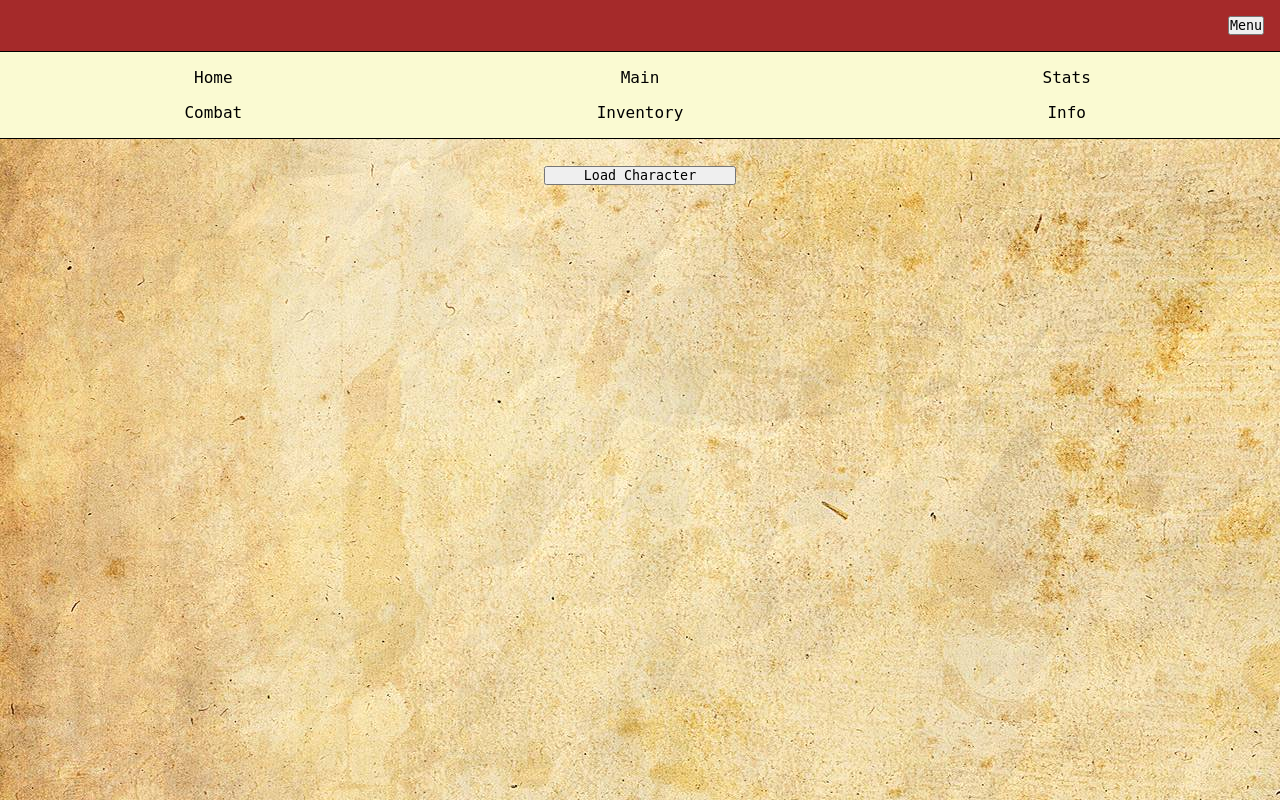
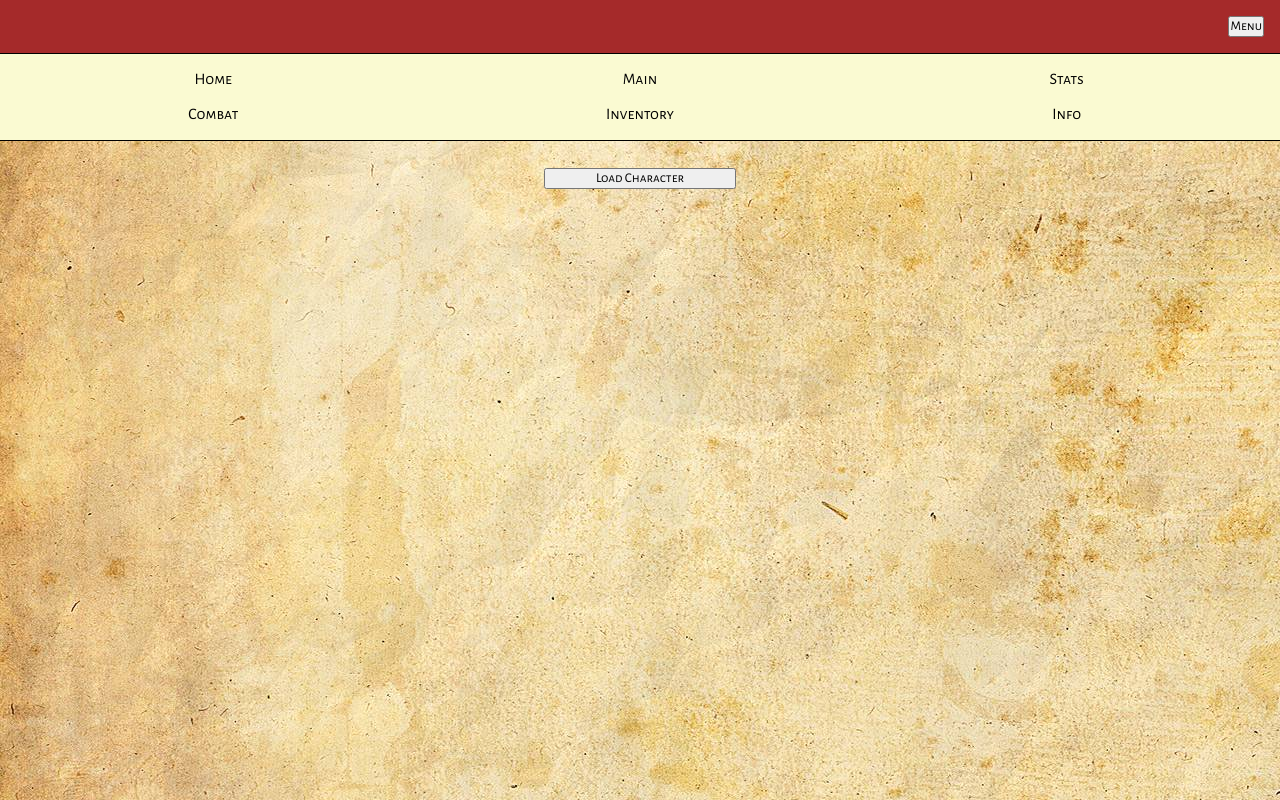
Before and after one commit to trenhel/5e-character-sheet-creator, a plain HTML site: page index.html in a window 1280 px wide. Both pictures are taken after a click on the button "Menu". Drawn offline with Linux system fonts and the light colour scheme.

Commit message:
[] Add new font, clean up menu JS

```diff
--- a/index.html
+++ b/index.html
@@ -6,6 +6,7 @@
     <meta name="viewport" content="width=device-width, initial-scale=1.0">
     <title>5e Character Creation</title>
     <link rel="stylesheet" href="./style.css">
+    <link href="https://fonts.googleapis.com/css2?family=Alegreya+Sans+SC&display=swap" rel="stylesheet">
 </head>
 <body>
 
--- a/script.js
+++ b/script.js
@@ -1,12 +1,6 @@
 let menuButton = document.querySelector('.toggleMenu');
 let dropMenu = document.querySelector('.dropMenu');
 
-function menu(){
-    if (dropMenu.style.display != 'flex'){
-        dropMenu.style.display = 'flex';
-    } else {
-        dropMenu.style.display = 'none';
-    }
-}
-
-menuButton.onclick = menu;
+menuButton.addEventListener('click', function(){
+    dropMenu.classList.toggle('change');
+})
--- a/style.css
+++ b/style.css
@@ -1,7 +1,7 @@
 *{
     margin: 0;
     padding: 0;
-    font-family: mono;
+    font-family: 'Alegreya Sans SC', sans-serif;
 }
 
 body{
@@ -37,6 +37,10 @@ header{
     padding: 1rem 0;
     border-bottom: solid 1px;
     background-color: lightgoldenrodyellow;
+}
+
+.change{
+    display: flex;
 }
 
 .menuItems{
```
Also changed, not shown: pages/combat.html (+1 -0 lines), pages/info.html (+1 -0 lines), pages/inven.html (+1 -0 lines), pages/main.html (+1 -0 lines), pages/stats.html (+1 -0 lines).
